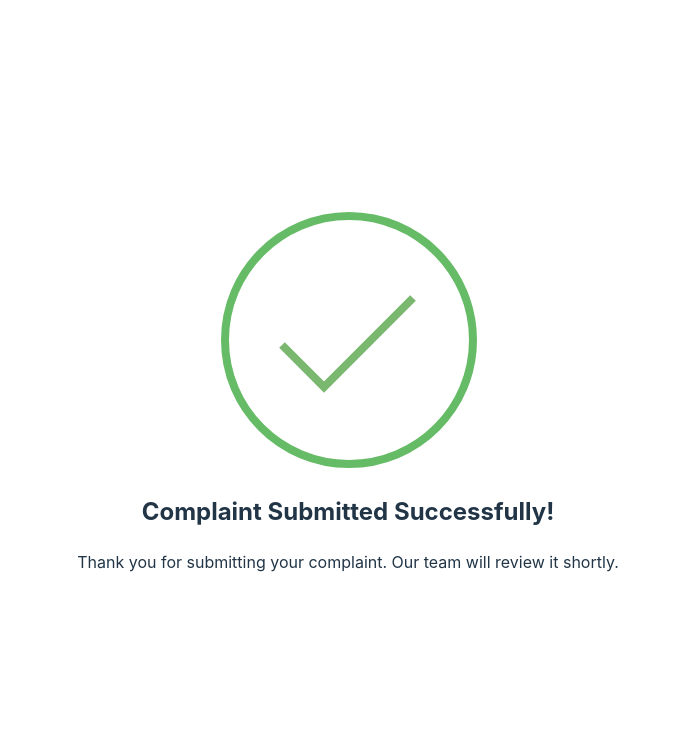
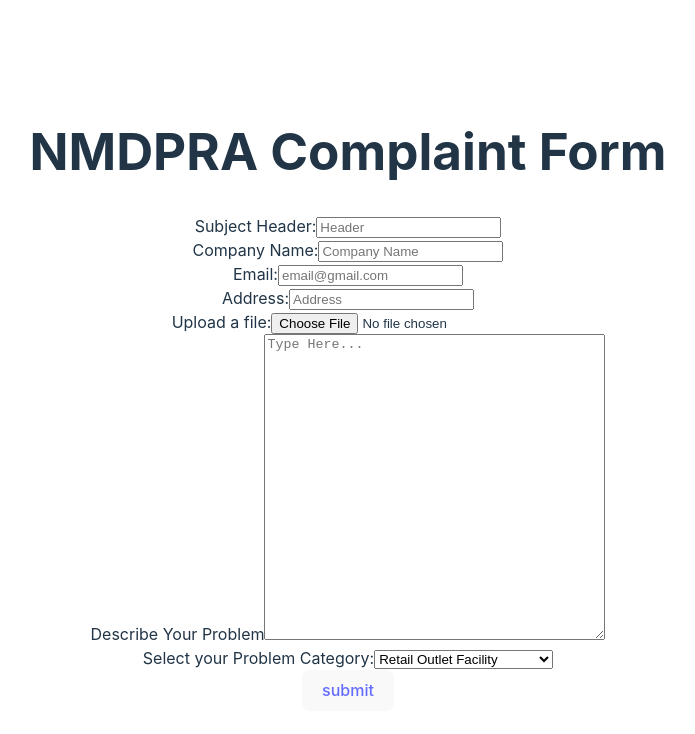
Before and after one commit to farukumarx64/cms-platform, a React (Vite) app: page / in a window 1280 px wide. Shown: the top 734 px of the page, without its empty margins (292-987 px from the left). Built offline with nearby package versions, Linux system fonts and the light colour scheme.

Commit message:
Form Page created by Muhammad and tmp styling applied. Pages are now linked

```diff
--- a/package.json
+++ b/package.json
@@ -13,6 +13,7 @@
     "framer-motion": "^10.16.4",
     "react": "^18.2.0",
     "react-dom": "^18.2.0",
+    "react-router-dom": "^6.18.0",
     "uuid": "^9.0.1"
   },
   "devDependencies": {
--- a/src/App.jsx
+++ b/src/App.jsx
@@ -1,15 +1,23 @@
+import { RouterProvider, createBrowserRouter } from 'react-router-dom';
 import './App.css'
-import { v4 as uuidv4 } from 'uuid';
 import ConfirmationPage from './components/ConfirmationPage';
+import FormPage from './components/FormPage';
 
 function App() {
-  const a = uuidv4(), b = uuidv4();
-  console.log(a, b)
+  const router = createBrowserRouter([
+    {
+      path: "/",
+      element: <FormPage />,
+    },
+    {
+      path: "/confirm",
+      element: <ConfirmationPage />,
+
+    },
+  ]);
 
   return (
-    <>
-    <ConfirmationPage />
-    </>
+    <RouterProvider router={router} />
   )
 }
 
--- a/src/components/FormPage.jsx
+++ b/src/components/FormPage.jsx
@@ -1,3 +1,138 @@
-export default function FormPage() {
+import { Component } from "react";
+import { Link } from "react-router-dom";
+//import  '../styles/FormPage.css'
 
+class FormPage extends Component {
+  constructor(props) {
+    super(props);
+    this.state = {
+      name: "",
+      email: "",
+      description:"",
+      header:"",
+      address:"",
+      selectedOption: "Option 1",
+      file: null,
+    };
+  }
+
+  handleInputChange = (event) => {
+    this.setState({
+      [event.target.name]: event.target.value,
+    });
+  };
+
+  handleFileChange = (event) => {
+    this.setState({
+      file: event.target.files[0],
+    });
+  };
+
+  handleDropdownChange = (event) => {
+    this.setState({
+      selectedOption: event.target.value,
+    });
+  };
+
+  handleSubmit = (event) => {
+    event.preventDefault();
+    console.log("Form data submitted:", this.state);
+    // You can send the form data to an API or perform any desired action here.
+  };
+
+  render() {
+    return (
+      <div id="form-page">
+        <h1>NMDPRA Complaint Form</h1>
+        <form onSubmit={this.handleSubmit} className="form">
+        <div>
+            <label>Subject Header:</label>
+            <input
+              type="text"
+              name="header"
+              value={this.state.header}
+              onChange={this.handleInputChange}
+              placeholder="Header"
+            />
+          </div>
+
+          <div>
+            <label>Company Name:</label>
+            <input
+              type="text"
+              name="name"
+              value={this.state.name}
+              onChange={this.handleInputChange}
+              placeholder="Company Name"
+            />
+          </div>
+          <div>
+            <label>Email:</label>
+            <input
+              type="email"
+              name="email"
+              value={this.state.email}
+              onChange={this.handleInputChange}
+              placeholder="email@gmail.com"
+            />
+          </div>
+          <div>
+            <label>Address:</label>
+            <input
+              type="text"
+              name="address"
+              value={this.state.address}
+              onChange={this.handleInputChange}
+              placeholder="Address"
+            />
+          </div>
+          <div>
+            <label>Upload a file:</label>
+            <input
+              type="file"
+              name="file"
+              accept=".jpg, .jpeg, .png, .pdf, .doc, .dox"
+              onChange={this.handleFileChange}
+            />
+          </div>
+            <label>Describe Your Problem</label>
+          <textarea
+            type="text"
+            name="description"
+            value={this.state.description}
+            onChange={this.handleInputChange}
+            placeholder="Type Here..."
+            cols="40"
+            rows="20"
+          ></textarea>
+          <div>
+            <label>Select your Problem Category:</label>
+            <select
+              name="selectedOption"
+              value={this.state.selectedOption}
+              onChange={this.handleDropdownChange}
+            >
+              <option value="Option 1">Retail Outlet Facility</option>
+              <option value="Option 2">ADON SKID</option>
+              <option value="Option 3">LNG Facility</option>
+              <option value="Option 4">CNG Facility</option>
+              <option value="Option 5">Gas Plant</option>
+              <option value="Option 6">Refinery</option>
+              <option value="Option 7">Lube Blending Plant</option>
+              <option value="Option 8">Calibration Centers</option>
+              <option value="Option 9">Gas Storage Facility</option>
+              <option value="Option 10">Petroleum Storage Facility</option>
+              <option value="Option 11">Aviation Fuel Facility</option>
+
+            </select>
+          </div>
+          <div>
+            <button type="submit" className="submit-button"><Link to="confirm">submit</Link></button>
+          </div>
+        </form>
+      </div>
+    );
+  }
 }
+
+export default FormPage;
--- a/src/index.css
+++ b/src/index.css
@@ -4,8 +4,8 @@
   font-weight: 400;
 
   color-scheme: light dark;
-  color: rgba(255, 255, 255, 0.87);
-  background-color: #242424;
+  color: rgb(34, 34, 34);
+  background-color: white;
 
   font-synthesis: none;
   text-rendering: optimizeLegibility;
--- /dev/null
+++ b/src/styles/FormPage.css
@@ -0,0 +1,26 @@
+#form-page {
+  display: flex;
+  flex-direction: column;
+  gap: 2rem;
+}
+
+.form {
+  display: flex;
+  flex-direction: column;
+  gap: 1rem;
+}
+
+.form div {
+  display: flex;
+  justify-content: space-between;
+  align-items: center;
+}
+input {
+  width: 75%;
+  height: 2rem;
+  background-color: white;
+  border-radius: 20px;
+  border: 1px solid black;
+  color: black;
+  padding-left: 10px;
+}
```
Also changed, not shown: 1 other file (tests, documents, lock files or other folders).
